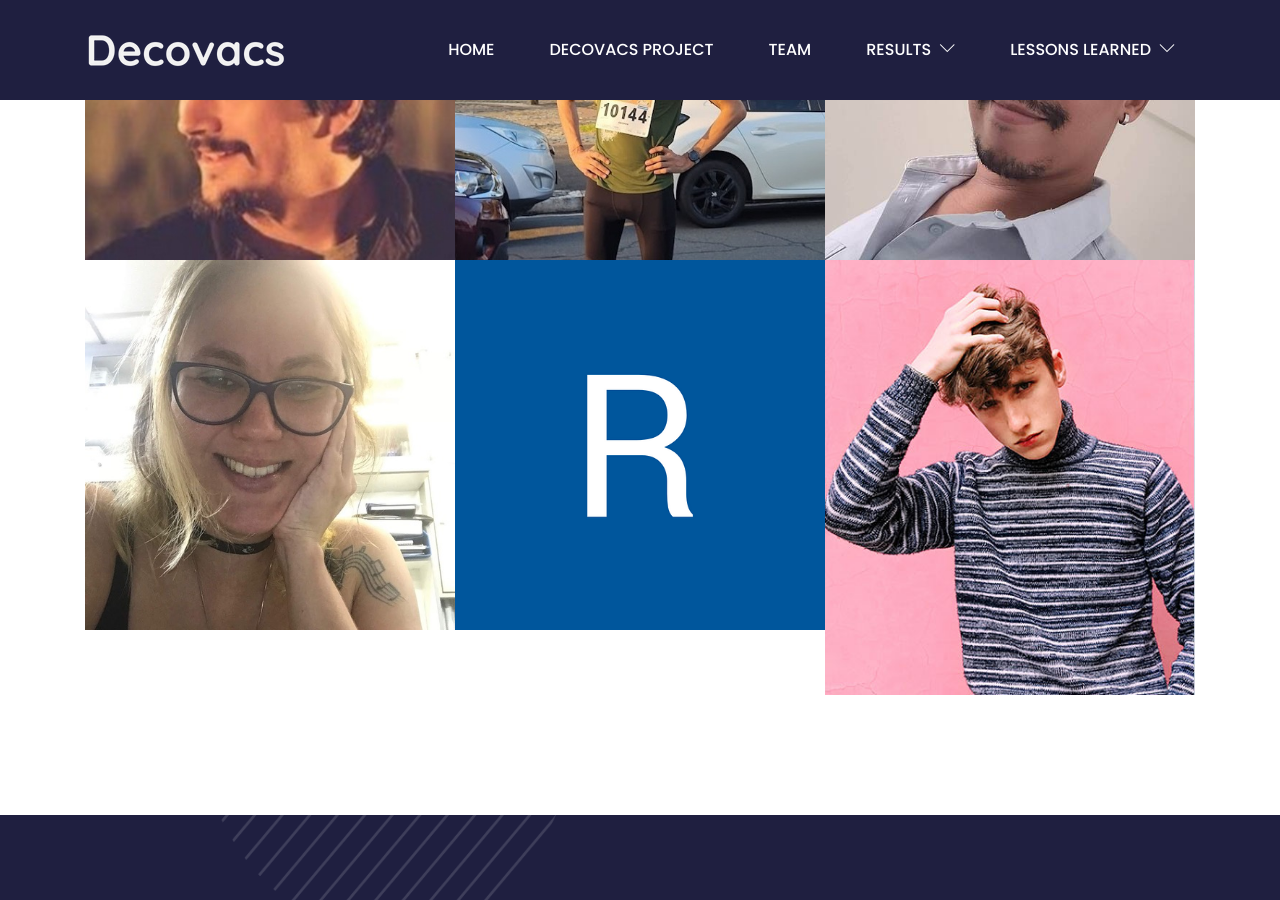
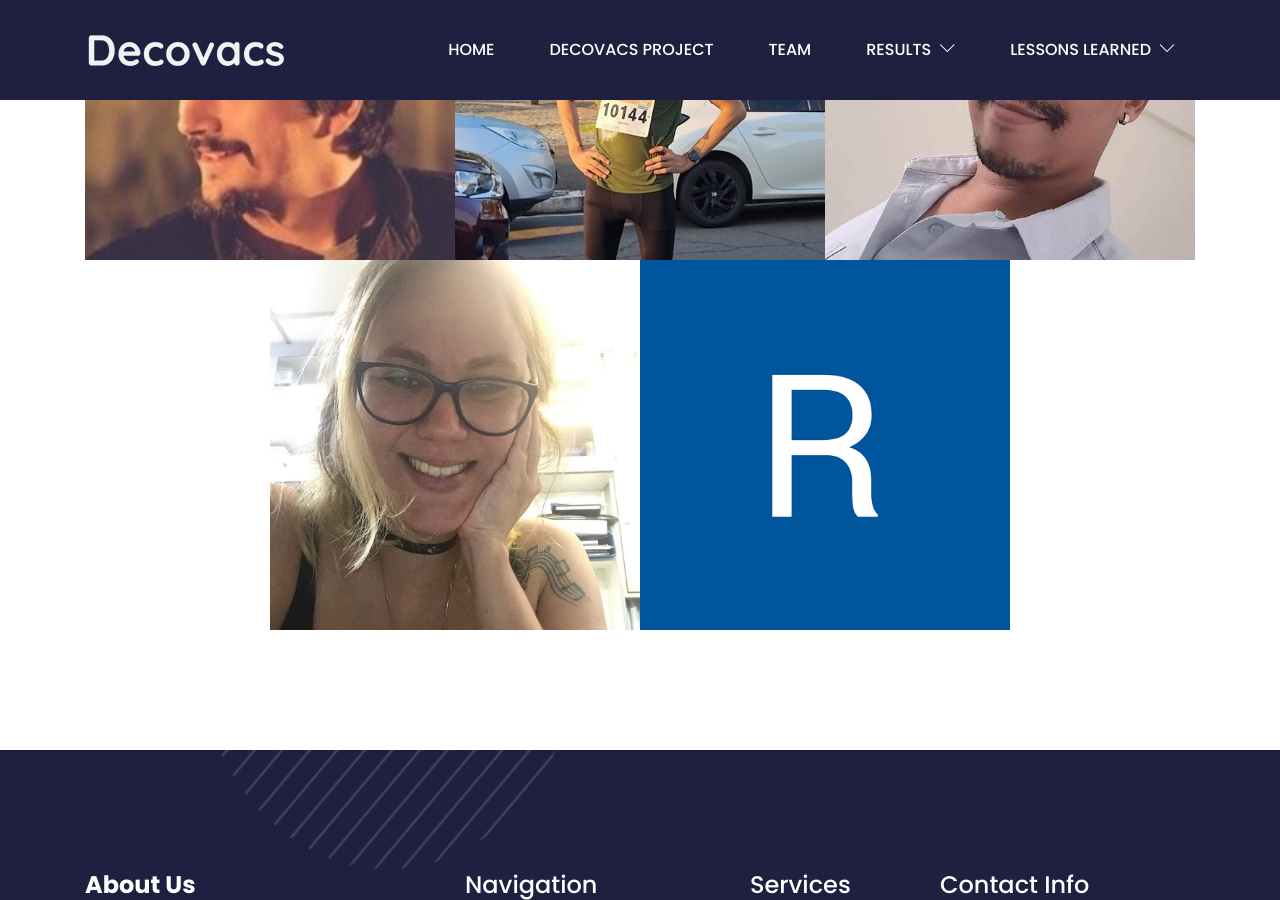
Before and after one commit to decovacs/decovacs.github.io, a Jekyll site: the page built from team.html, in a window 1280 px wide and 900 px high, scrolled down 2358 px. Built offline with Jekyll 4.4.1, drawn with Linux system fonts in a browser that asks for light colours.

Commit message:
Update team.html

```diff
--- a/team.html
+++ b/team.html
@@ -115,6 +115,8 @@ description: "Shaukat Khanum Memorial Cancer Hospital and Research Centre and  C
 			</div>
 		</div>
 		<div class="row no-gutters">
+			<div class="col-lg-2">
+			</div>
 			<div class="col-lg-4">
 				<div class="team-item position-relative">
 					<img src="{{'/assets/images/team/pilar-veras.jpeg' | relative_url}}" alt="" class="img-fluid w-100">
@@ -133,14 +135,7 @@ description: "Shaukat Khanum Memorial Cancer Hospital and Research Centre and  C
 					</div>
 				</div>
 			</div>
-			<div class="col-lg-4">
-				<div class="team-item position-relative">
-					<img src="{{'/assets/images/team/team-3.jpg' | relative_url}}" alt="" class="img-fluid w-100">
-					<div class="team-overlay-content px-4 py-3">
-						<h5 class="mb-0 text-white">Liam</h5>
-						<p>Manager</p>
-					</div>
-				</div>
+			<div class="col-lg-2">
 			</div>
 		</div>
 	</div>
```
